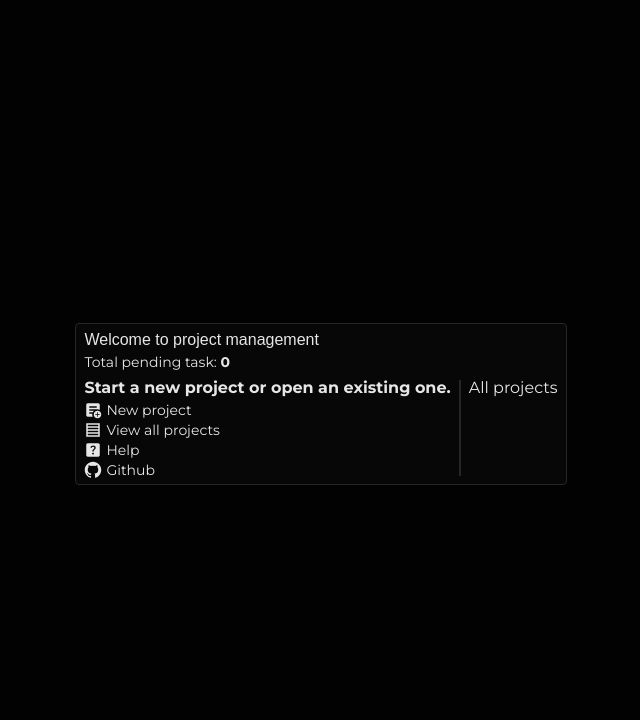
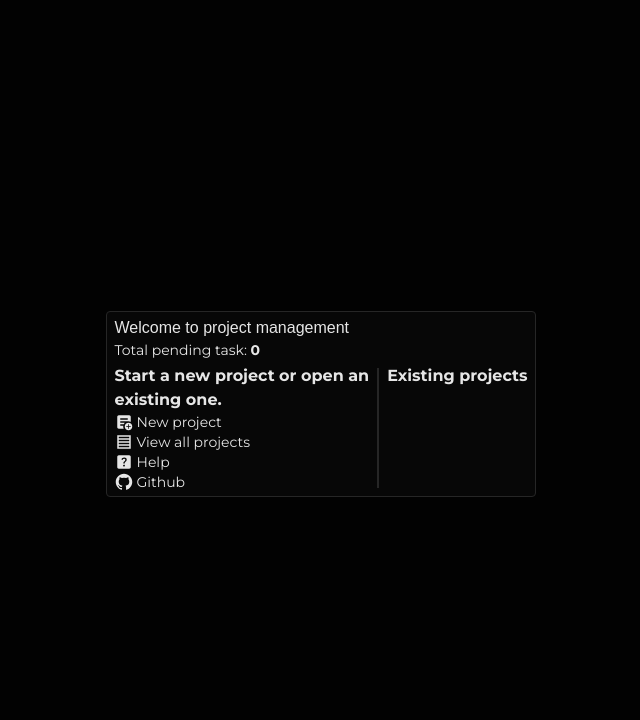
Before and after one commit to elvinsavio/to-do, a Python web app: template templates/landing.html in a window 1280 px wide. Shown: the top 720 px of the page, without its empty margins (319-959 px from the left). Run offline with Jinja, Linux system fonts and the light colour scheme; the template is opened without the code that fills it, so the values that code supplies are empty; style sheets or scripts are compiled from the project's sources; some web fonts are replaced.

Commit message:
add break and h1 for header

```diff
--- a/templates/landing.html
+++ b/templates/landing.html
@@ -7,7 +7,7 @@
 
         <div class="flex justify-between items-stretch gap-1 mt-1 h-full">
             <div class="flex flex-col">
-                <h1 class="font-bold">Start a new project or open an existing one.</h1>
+                <h1 class="font-bold">Start a new project or open an <br /> existing one.</h1>
                 <ul class="list-link">
                     <li><a href="projects/new">
                             <svg xmlns="http://www.w3.org/2000/svg" width="18" height="18" viewBox="0 0 24 24">
@@ -40,7 +40,10 @@
                 </ul>
             </div>
             <div class="border-border border m-1"></div>
-            <div>All projects</div>
+            <div>
+                <h1 class="font-bold">Existing projects</h1>
+
+            </div>
         </div>
 
     </div>
```
